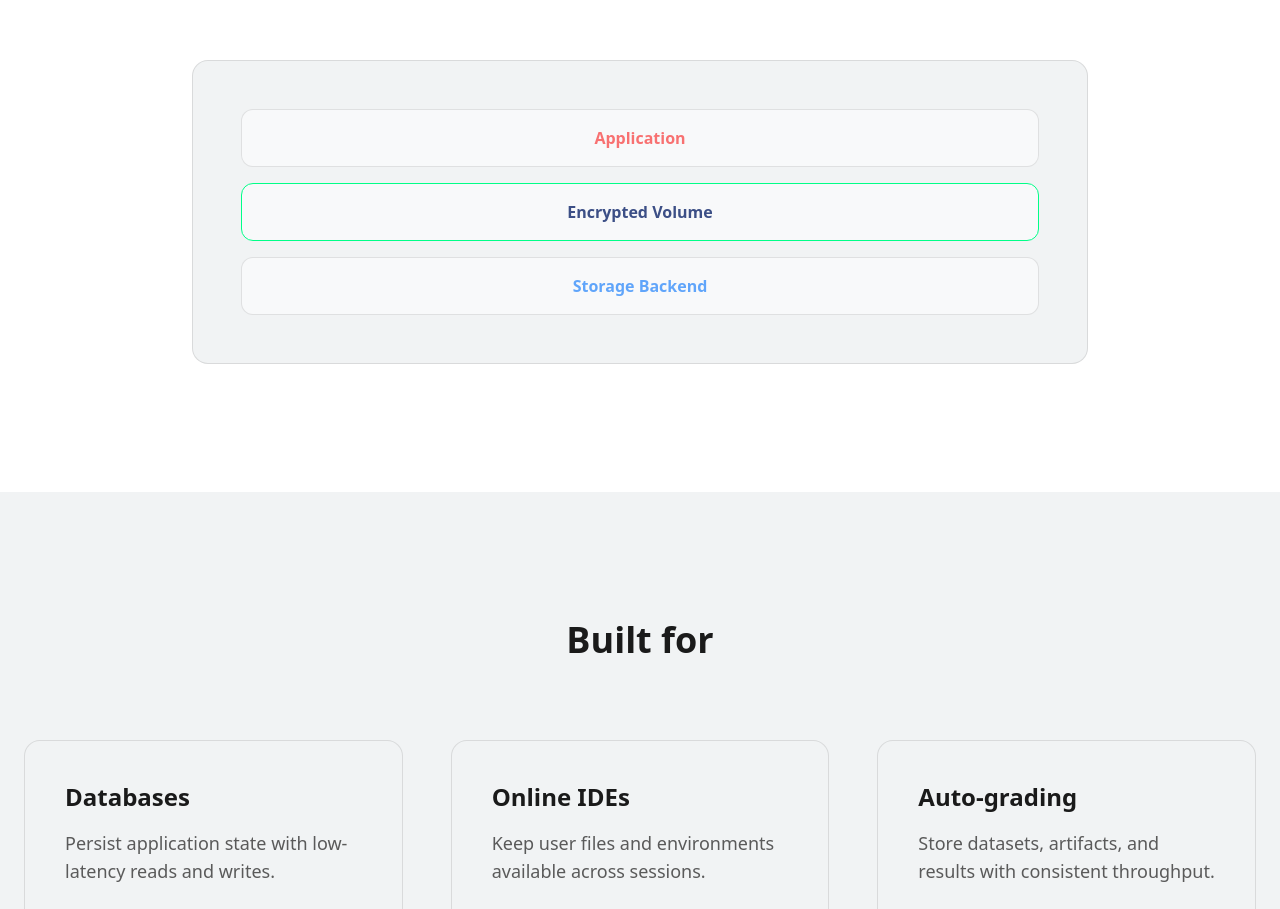
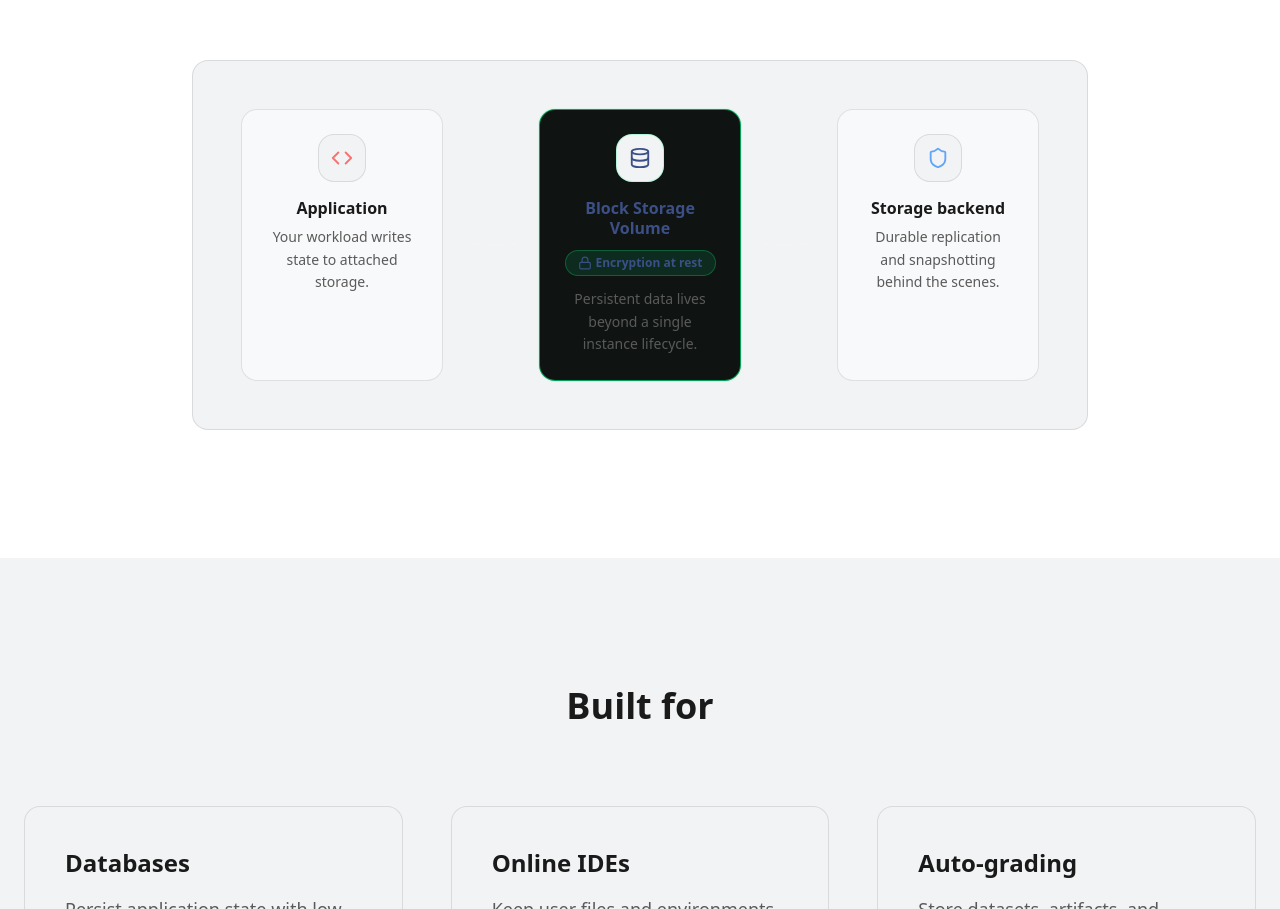
Before and after one commit to lily0ng/my-app, a React (Vite) app: page /product/sandboxes in a window 1280 px wide. Shown: the part 2633-3542 px from the top of the page. Built offline with nearby package versions, Linux system fonts and the light colour scheme.

Commit message:
update block storage

```diff
--- a/src/pages/product/SandboxesPage.tsx
+++ b/src/pages/product/SandboxesPage.tsx
@@ -5,6 +5,7 @@ import {
   Shield,
   Code,
   Lock,
+  Database,
   ChevronDown,
   ChevronUp,
   Play,
@@ -145,15 +146,60 @@ export function SandboxesPage() {
           <div className="max-w-7xl mx-auto text-center">
             <h2 className="text-4xl font-bold mb-16">Defense in Depth</h2>
             <div className="max-w-4xl mx-auto bg-[#0a0a0a] border border-white/10 rounded-2xl p-12 relative">
-              <div className="flex flex-col gap-4 relative z-10">
-                <div className="p-4 bg-[#111] rounded-xl border border-white/10 w-full font-bold text-red-400">
-                  Application
+              <div className="relative z-10 flex flex-col md:flex-row md:items-stretch md:justify-between gap-4">
+                <div className="flex-1 rounded-2xl border border-white/10 bg-[#111] p-6">
+                  <div className="flex items-center justify-center">
+                    <div className="h-12 w-12 rounded-2xl border border-white/10 bg-[#0a0a0a] flex items-center justify-center text-red-400">
+                      <Code size={22} />
+                    </div>
+                  </div>
+                  <div className="mt-4 font-bold text-center leading-tight">Application</div>
+                  <div className="mt-2 text-sm text-gray-400 text-center leading-relaxed">
+                    Your workload writes state to attached storage.
+                  </div>
                 </div>
-                <div className="p-4 bg-[#111] rounded-xl border border-[#00ff88] w-full font-bold text-[#00ff88]">
-                  Encrypted Volume
+
+                <div className="md:hidden flex justify-center">
+                  <div className="h-7 w-px border-l border-dashed border-white/20" />
                 </div>
-                <div className="p-4 bg-[#111] rounded-xl border border-white/10 w-full font-bold text-blue-400">
-                  Storage Backend
+                <div className="hidden md:flex items-center justify-center px-2">
+                  <div className="w-12 h-px border-t border-dashed border-white/20" />
+                </div>
+
+                <div className="flex-1 rounded-2xl border border-[#00ff88]/60 bg-[#0f1412] p-6 shadow-[0_0_0_1px_rgba(0,255,136,0.10)]">
+                  <div className="flex items-center justify-center">
+                    <div className="h-12 w-12 rounded-2xl border border-[#00ff88]/25 bg-[#0a0a0a] flex items-center justify-center text-[#00ff88]">
+                      <Database size={22} />
+                    </div>
+                  </div>
+                  <div className="mt-4 font-bold text-center leading-tight text-[#00ff88]">Block Storage Volume</div>
+                  <div className="mt-3 flex items-center justify-center gap-2">
+                    <span className="inline-flex items-center gap-1 rounded-full border border-[#00ff88]/25 bg-[#00ff88]/10 px-3 py-1 text-xs font-semibold text-[#00ff88]">
+                      <Lock size={14} /> Encryption at rest
+                    </span>
+                  </div>
+                  <div className="mt-3 text-sm text-gray-400 text-center leading-relaxed">
+                    Persistent data lives beyond a single instance lifecycle.
+                  </div>
+                </div>
+
+                <div className="md:hidden flex justify-center">
+                  <div className="h-7 w-px border-l border-dashed border-white/20" />
+                </div>
+                <div className="hidden md:flex items-center justify-center px-2">
+                  <div className="w-12 h-px border-t border-dashed border-white/20" />
+                </div>
+
+                <div className="flex-1 rounded-2xl border border-white/10 bg-[#111] p-6">
+                  <div className="flex items-center justify-center">
+                    <div className="h-12 w-12 rounded-2xl border border-white/10 bg-[#0a0a0a] flex items-center justify-center text-blue-400">
+                      <Shield size={22} />
+                    </div>
+                  </div>
+                  <div className="mt-4 font-bold text-center leading-tight">Storage backend</div>
+                  <div className="mt-2 text-sm text-gray-400 text-center leading-relaxed">
+                    Durable replication and snapshotting behind the scenes.
+                  </div>
                 </div>
               </div>
               <div className="absolute inset-0 bg-grid-white/[0.02]" />
```
